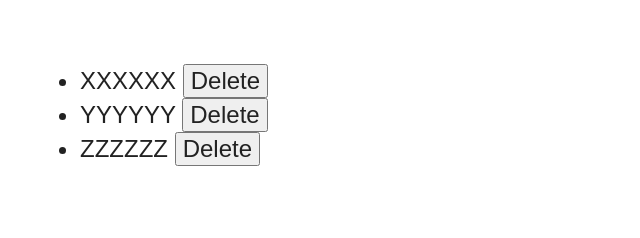
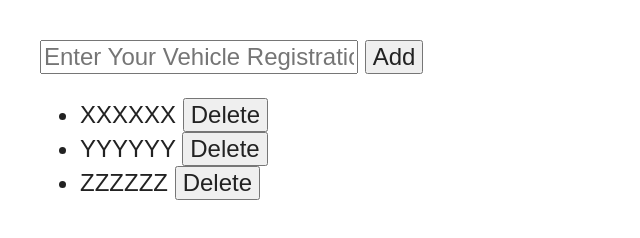
Before and after one commit to PattyKovash/udemy-backbone-tutorial, a plain HTML site: page Views_Project/Views Project/index.html in a window 1280 px wide. Shown: the whole page, without its empty margins (0-640 px from the left). Drawn offline with Linux system fonts and the light colour scheme.

Commit message:
Complete events project - changes made to Views project files

```diff
--- a/Views_Project/Views Project/index.html
+++ b/Views_Project/Views Project/index.html
@@ -18,6 +18,10 @@
         <script src="js/lib/jquery-min.js"></script>
         <script src="js/lib/underscore-min.js"></script>
         <script src="js/lib/backbone-min.js"></script>
+        <script id="addVehicle" type="text/template">
+            <input class="registrationNumber" type="text"></input>
+            <button class="add">Add</button>
+        </script>
         <script id="vehicleTemplate" type="text/template">
              <%= registrationNumber %>
              <button class="delete">Delete</button>
--- a/Views_Project/Views Project/js/main.js
+++ b/Views_Project/Views Project/js/main.js
@@ -29,6 +29,7 @@ var Car = Vehicle.extend({
 	}
 });
 
+
 var VehicleView = Backbone.View.extend({
   tagName: "li",
   className: "vehicle",
@@ -37,12 +38,20 @@ var VehicleView = Backbone.View.extend({
     "click .delete": "onDelete"
   },
 
+  initialize: function(options) {
+    this.bus = options.bus;
+  },
+
   render: function() {
     var source = $("#vehicleTemplate").html();
     var template = _.template(source);
     this.$el.html(template(this.model.toJSON()));
     this.$el.attr("data-color", this.model.get("color"));
     return this;
+  },
+
+  onClick: function() {
+    this.bus.trigger("selectedVehicle", this.model);
   },
 
   onDelete: function() {
@@ -55,15 +64,56 @@ var VehiclesView = Backbone.View.extend({
 
   className: "fleet",
 
+  initialize: function(options) {
+    bus.on("newVehicle", this.onNewVehicle, this);
+  },
+
   render: function() {
     this.collection.each(function(vehicle) {
-      var testCarView = new VehicleView({ model: vehicle });
+      var testCarView = new VehicleView({ model: vehicle, bus: bus });
       this.$el.append(testCarView.render().$el);
     }, this);
 
     return this;
+  },
+
+  onNewVehicle: function(registrationNumber) {
+    var car = new Car({ registrationNumber: registrationNumber });
+    var carView = new VehicleView({ model: car });
+    this.$el.prepend(carView.render().$el);
   }
 });
+
+var NewVehicleView = Backbone.View.extend({
+  className: "addVehicle",
+
+  events: {
+    "click .add": "onAdd"
+  },
+
+  render: function() {
+    var source = $("#addVehicle").html();
+    var template = _.template(source);
+    this.$el.html(template);
+    var inputBox = $(this.$el).find("input");
+    inputBox.attr("placeholder", "Enter Your Vehicle Registration Number Here");
+    return this;
+  },
+
+  onAdd: function() {
+    var input = this.$el.find("input");
+    var registrationNumber = input.val();
+
+    if (registrationNumber) {
+      bus.trigger("newVehicle", registrationNumber);
+    }
+    input.val("");
+  }
+});
+
+var bus = _.extend({}, Backbone.Events);
+
+var addView = new NewVehicleView();
 
 var testCarCollection = new Vehicles([
   new Car({registrationNumber: "XXXXXX", color: "Blue"}),
@@ -73,7 +123,9 @@ var testCarCollection = new Vehicles([
 
 var testCarCollectionView = new VehiclesView({ collection: testCarCollection });
 
-$("#container").html(testCarCollectionView.render().$el);
+$("#container")
+.append(addView.render().$el)
+.append(testCarCollectionView.render().$el);
 
 // var testCar = new Vehicle({registrationNumber: "XXXXXX", color: "Blue"});
 
```
Lines whose indentation alone changed are shown as unchanged.
